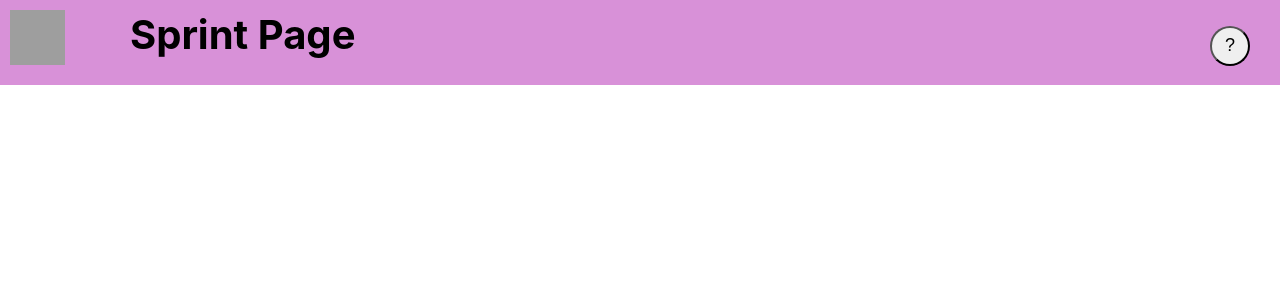
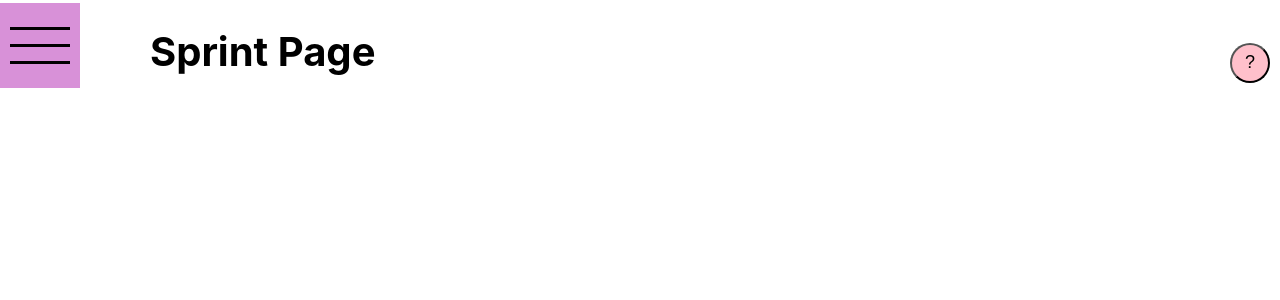
Before and after one commit to aanyavar7/sprint-page, a React (Create React App) app in the folder page/: page / in a window 1280 px wide. Shown: the top 300 px of the page. Built offline with nearby package versions, Linux system fonts and the light colour scheme; grey boxes are pictures that could not be loaded.

Commit message:
changed a bunch and almost broke our site

```diff
--- a/page/src/components/Header.css
+++ b/page/src/components/Header.css
@@ -4,34 +4,51 @@
   border-radius: 0;
   color: white;
   padding: 10px 10px;
-  background: red!important;
+  background: red;
   text-align: left;
   font-weight: bold;
   font-size: 24px;
 }
 
-.Behind-Button {
-  padding-bottom: 85px;
-  background-color: rgb(216, 145, 216)!important;
-}
-
 h1 {
   font-size: 40px;
   text-align: left;
-  margin-top: -75px;
-  margin-left: 130px;
+  margin-left: 150px;
 }
 
-.Button{
+.mButton{
   font-weight: bold;
   float: left;
   padding: 10px 10px;
-  background-color: rgb(216, 145, 216)!important;
+  background-color: rgb(216, 145, 216);
   font-size: 28px;
-  margin-right: auto;
-  margin-top: 0;
   display:block;
   border: 0px;
+  margin-top: -100px;
+}
+
+.menuLine {
+  background-color: black;
+  size: 50px;
+  width: 60px;
+  height: 3px;
+  border:none;
+}
+
+.menuLine2 {
+  background-color: black;
+  size: 50px;
+  width: 60px;
+  height: 3px;
+  border:none;
+}
+
+.menuLine3 {
+  background-color: black;
+  size: 50px;
+  width: 60px;
+  height: 3px;
+  border:none;
 }
 
 .qButton {
@@ -39,7 +56,9 @@ h1 {
   width: 40px;
   height: 40px;
   font-size:18px;
-  margin-top:-60px;
   float:right;
-  margin-right: 30px;
+  background-color: qColor;
+  border-color: black;
+  margin-top: -60px;
+  margin-right: 10px;
 }
--- a/page/src/components/Header.js
+++ b/page/src/components/Header.js
@@ -2,21 +2,48 @@ import './Header.css';
 import {NavBar, Dropdown} from 'react-bootstrap';
 import React, { useState } from 'react';
 import QuestionBox from './QuestionBox';
+import MenuBox from './MenuBox';
 
 const Header = () => {
-    const [isClicked, setClicked] = useState(false);
+    const [isQClicked, setQClicked] = useState(false);
+    const [isMClicked, setMClicked] = useState(false);
+    const [qColor, setQColor] = useState('pink');
+    const [mColor, setMColor] = useState('rgb(216, 145, 216)');
 
+    const mColorHandler = () => {
+      if(mColor == 'rgb(216, 145, 216)'){
+        setMColor('white');
+      }
+      if(mColor == 'white'){
+        setMColor('rgb(216, 145, 216)');
+      }
+    }
     const qHandler = () => {
-      setClicked(!isClicked);
+      setQClicked(!isQClicked);
     }
+
+    const mHandler = () => {
+      setMClicked(!isMClicked);
+    }
+
+    const qColorHandler = () => {
+      if(qColor == 'red'){
+        setQColor('pink');
+      }
+      if(qColor == 'pink'){
+        setQColor('red');
+      }
+};
 
     return (
 
     <div className="App">
 
-    <Dropdown className = "Behind-Button">
-    <Dropdown.Toggle variant="secondary" size = "lg" className = "Button" img src = "menu.png">
-      <img src = {"https://cdn0.iconfinder.com/data/icons/heroicons-ui/24/icon-menu-1024.png"} alt="menu" width = "55" height = "55"/>
+    {/* <Dropdown className = "Behind-Button">
+    <Dropdown.Toggle variant="secondary" size = "lg" className = "Button" img src = "menu.png" onClick = {mColorHandler} style = {{backgroundColor: mColor}}>
+    <hr className = "menuLine"></hr>
+    <hr className = "menuLine2"></hr>
+    <hr className = "menuLine3"></hr>
     </Dropdown.Toggle>
 
     <Dropdown.Menu className = "Menu">
@@ -43,13 +70,31 @@ const Header = () => {
       <Dropdown.Item href="#/action-3">SMMI</Dropdown.Item>
 
     </Dropdown.Menu>
-  </Dropdown>
+    </Dropdown> */}
 
-  <h1>Sprint Page</h1>
-  <button onClick = {qHandler} className = "qButton">?</button>
-  {isClicked && (
+<h1>Sprint Page</h1>
+
+  <div>
+    <button onClick = {() => {mColorHandler(); mHandler();}} style = {{backgroundColor: mColor}} className = "mButton">
+      <hr className = "menuLine"></hr>
+      <hr className = "menuLine2"></hr>
+      <hr className = "menuLine3"></hr>
+    </button>
+  </div>
+
+  <div>
+    <button onClick = {() => {qHandler(); qColorHandler();}} style={{backgroundColor: qColor}} className = "qButton">?</button>
+  </div>
+
+  {isQClicked && (
     <QuestionBox />
   )}
+
+  {isMClicked && (
+    <MenuBox />
+  )}
+
+
 
   </div>
 
--- /dev/null
+++ b/page/src/components/MenuBox.js
@@ -0,0 +1,14 @@
+import React from 'react'
+import Box from '@material-ui/core/Box';
+
+const MenuBox = () => {
+    return (
+        <div style={{ float: 'left', marginLeft: '30px', marginTop: '20px', width: '400px' }}>
+             <Box color="white" bgcolor="blue" p={1}>
+                 YOOOOOOOOOO
+             </Box>
+         </div>
+
+    );
+}
+export default MenuBox;
--- a/page/src/components/QuestionBox.js
+++ b/page/src/components/QuestionBox.js
@@ -3,7 +3,7 @@ import Box from '@material-ui/core/Box';
 
 const QuestionBox = () => {
     return (
-        <div style={{ float: 'right', marginRight: '30px', marginTop: '20px', width: '400px' }}>
+        <div style={{ float: 'right', marginRight: '300px', marginTop: '20px', width: '400px' }}>
             <Box color="white" bgcolor="blue" p={1}>
             Lorem ipsum dolor sit amet, consectetur adipiscing elit, sed do eiusmod tempor incididunt ut labore et dolore magna aliqua. Ut enim ad minim veniam, quis nostrud exercitation ullamco laboris nisi ut aliquip ex ea commodo consequat. Duis aute irure dolor in reprehenderit in voluptate velit esse cillum dolore eu fugiat nulla pariatur. Excepteur sint occaecat cupidatat non proident, sunt in culpa qui officia deserunt mollit anim id est laborum
             </Box>
```
